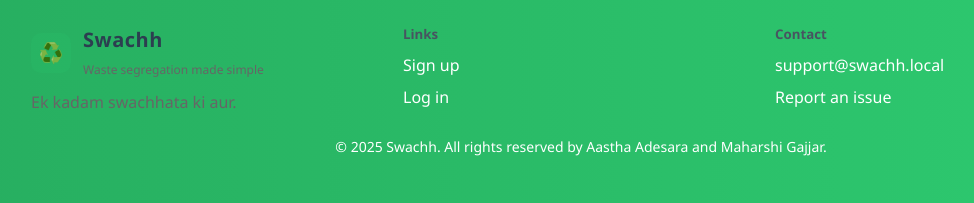
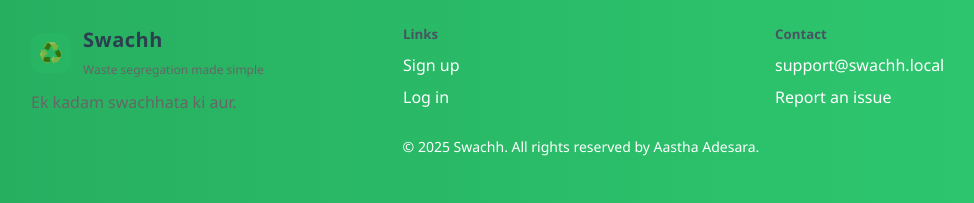
Before and after one commit to aasthaadesara05/swachhv2, a PHP site: page /Swachh/ in a window 1280 px wide. Shown: the part 1895-2098 px from the top of the page, without its empty margins (59-1033 px from the left). Run offline with PHP 8.4, Linux system fonts and the light colour scheme.

Commit message:
fifth one

```diff
--- a/index.php
+++ b/index.php
@@ -186,7 +186,7 @@
                 </ul>
             </div>
         </div>
-        <div class="copyright">© <?php echo date('Y'); ?> Swachh. All rights reserved by Aastha Adesara and Maharshi Gajjar.</div>
+        <div class="copyright">© <?php echo date('Y'); ?> Swachh. All rights reserved by Aastha Adesara.</div>
     </footer>
     <script>
         // Smooth scroll for same-page anchors if added later
```
